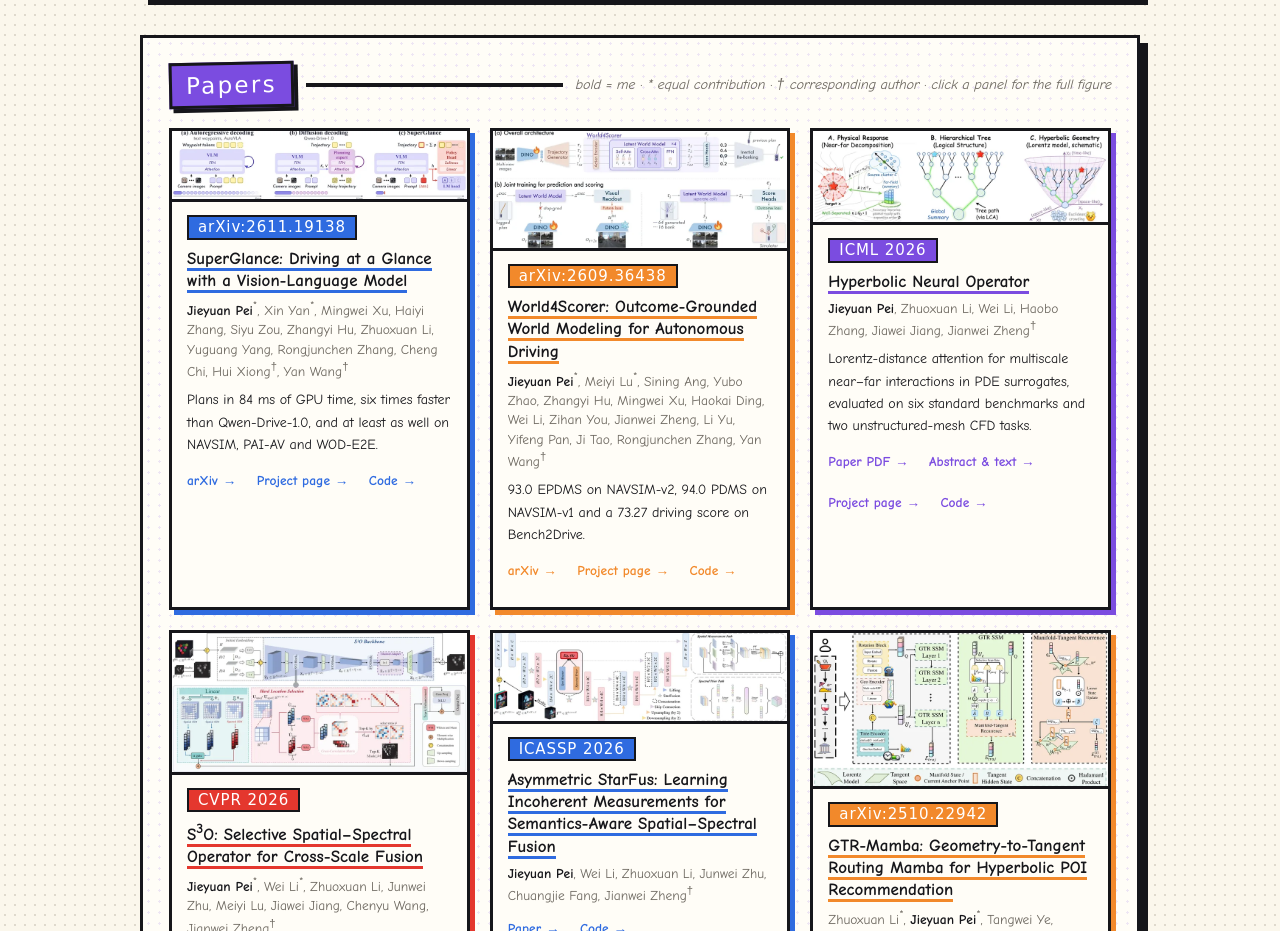
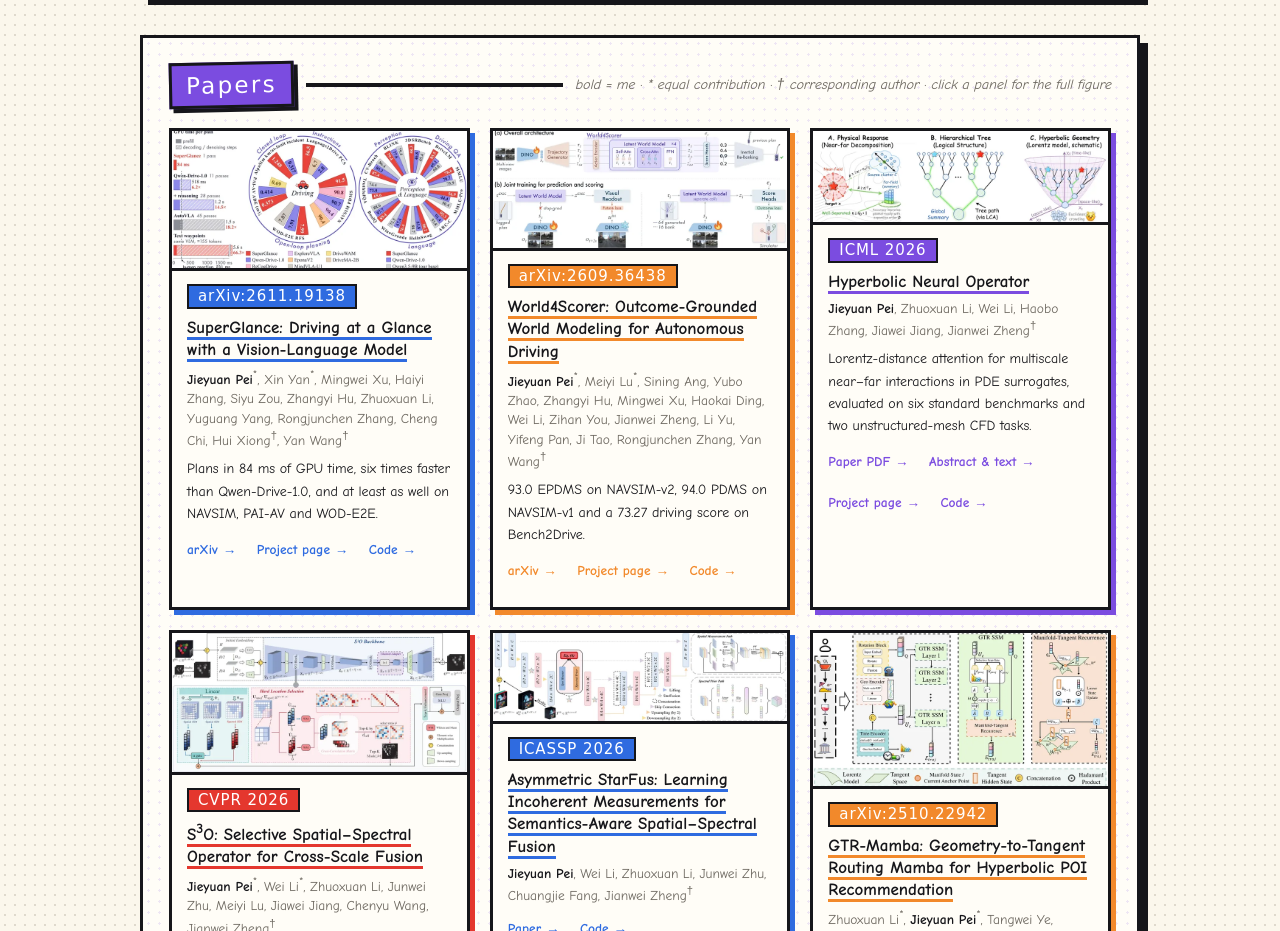
Before and after one commit to GuobaPei/GuobaPei.github.io, a plain HTML site: page index.html in a window 1280 px wide. Shown: the part 1100-2031 px from the top of the page. Drawn offline with Linux system fonts and the light colour scheme.

Commit message:
SuperGlance card: use the paper's Fig. 1

```diff
--- a/index.html
+++ b/index.html
@@ -389,7 +389,7 @@ a:focus-visible,button:focus-visible{
     <div class="pgrid">
 
       <article class="pcard" style="--c:var(--blue)">
-        <a class="pfig" href="figs/superglance-driving-at-a-gla.webp" style="aspect-ratio:1200/292"><img loading="lazy" decoding="async" src="figs/superglance-driving-at-a-gla-card.webp" alt="Three ways a VLM plans: (a) autoregressive decoding of waypoint tokens, (b) diffusion decoding with a planning expert, (c) SuperGlance, where a linear Policy Head reads the VLM's hidden state once and scores a fixed set of candidate trajectories while the LM head still answers questions"></a>
+        <a class="pfig" href="figs/superglance-teaser.webp" style="aspect-ratio:1200/573"><img loading="lazy" decoding="async" src="figs/superglance-teaser-card.webp" alt="Left: GPU time per plan on one H200, 84 ms for SuperGlance in one pass against 518 ms to 5.6 s for generated plans. Middle and right: radial charts of driving (closed loop, instructions, NAVSIM, WOD-E2E, PAI-AV) and of perception and language benchmarks, SuperGlance against Qwen-Drive-1.0 and other models."></a>
         <div class="pbody">
           <div class="tags"><span class="tag">arXiv:2611.19138</span></div>
           <p class="pt"><a href="https://arxiv.org/abs/2611.19138">SuperGlance: Driving at a Glance with a Vision-Language Model</a></p>
```
Also changed, not shown: figs/superglance-driving-at-a-gla-card.webp (deleted), figs/superglance-driving-at-a-gla.webp (deleted), figs/superglance-teaser-card.webp (added), figs/superglance-teaser.webp (added).
